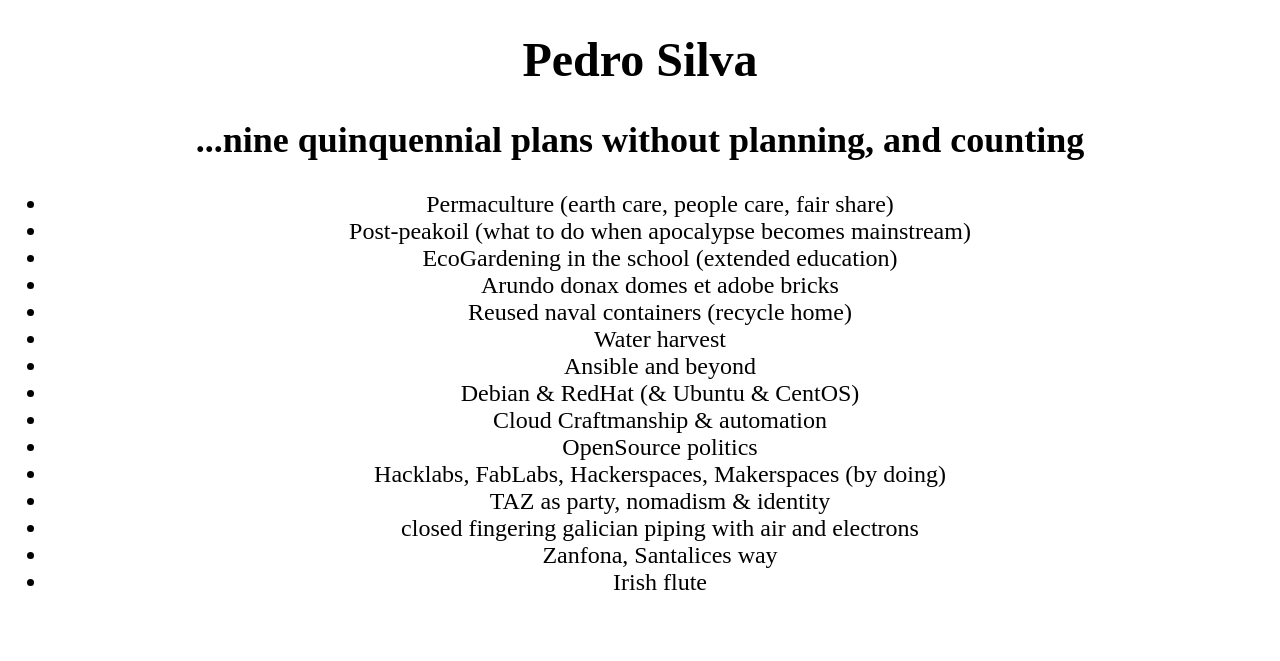
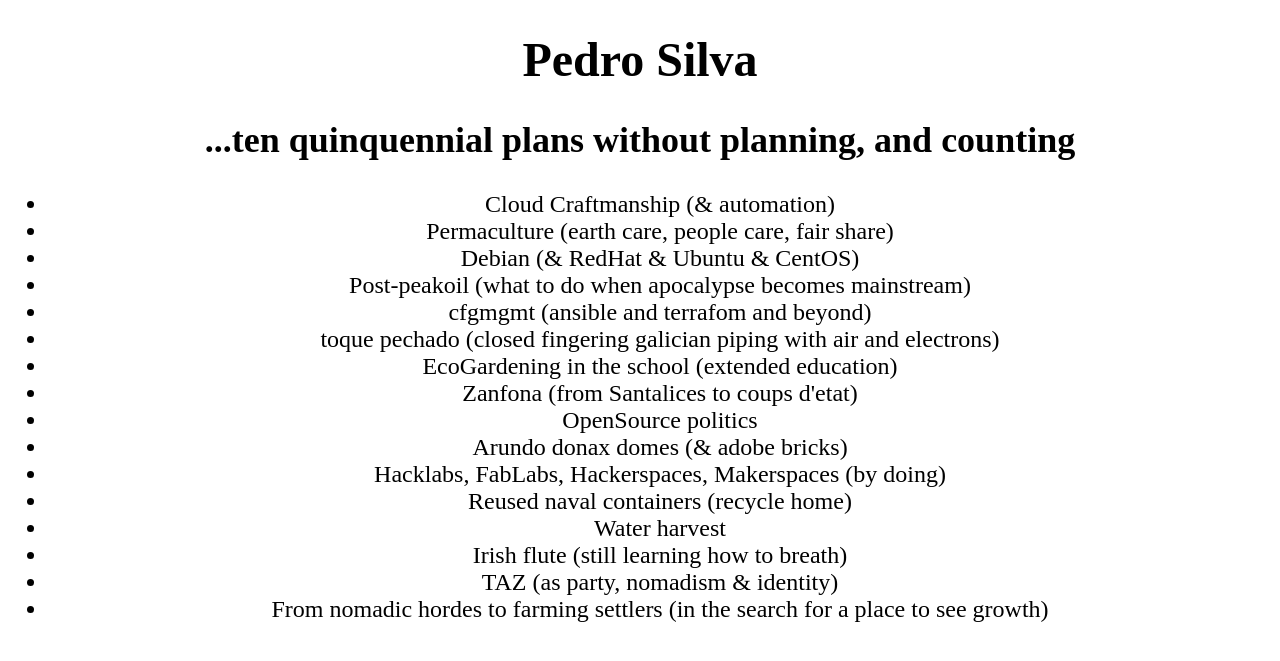
Before and after one commit to goretoxo/goretoxo.github.io, a Jekyll site: the page built from index.md, in a window 1280 px wide. Shown: the top 661 px of the page. Built offline with Jekyll 4.4.1, drawn with Linux system fonts in a browser that asks for light colours; some web fonts are replaced.

Commit message:
tenth quinqunnial plan

```diff
--- a/index.md
+++ b/index.md
@@ -1,24 +1,25 @@
 ---
 layout: default
 title: Pedro Silva
-abstract: ...nine quinquennial plans without planning, and counting
+abstract: ...ten quinquennial plans without planning, and counting
 temas:
 
 
+ - Cloud Craftmanship (& automation)
  - Permaculture (earth care, people care, fair share)
+ - Debian (& RedHat & Ubuntu & CentOS)
  - Post-peakoil (what to do when apocalypse becomes mainstream)
+ - cfgmgmt (ansible and terrafom and beyond)
+ - toque pechado (closed fingering galician piping with air and electrons)
  - EcoGardening in the school (extended education)
- - Arundo donax domes et adobe bricks
+ - Zanfona (from Santalices to coups d'etat)
+ - OpenSource politics
+ - Arundo donax domes (& adobe bricks)
+ - Hacklabs, FabLabs, Hackerspaces, Makerspaces (by doing)
  - Reused naval containers (recycle home)
  - Water harvest
- - Ansible and beyond
- - Debian & RedHat (& Ubuntu & CentOS)
- - Cloud Craftmanship & automation
- - OpenSource politics
- - Hacklabs, FabLabs, Hackerspaces, Makerspaces (by doing)
- - TAZ as party, nomadism & identity
- - closed fingering galician piping with air and electrons
- - Zanfona, Santalices way
- - Irish flute
+ - Irish flute (still learning how to breath)
+ - TAZ (as party, nomadism & identity)
+ - From nomadic hordes to farming settlers (in the search for a place to see growth)
 
 ---
```
